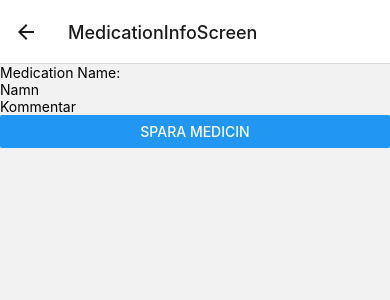
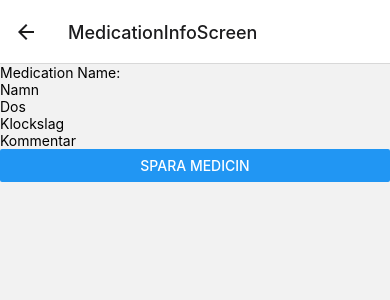
Before and after one commit to Ellik90/MedicinMinne, a React Native app: screen /MedicationInfoScreen in a window 390 px wide. Shown: the top 300 px of the page. Built offline with nearby package versions, Linux system fonts and the light colour scheme.

Commit message:
medicininformation på input text och notissidan

```diff
--- a/Contexts/MedicationContext.tsx
+++ b/Contexts/MedicationContext.tsx
@@ -1,4 +1,5 @@
 import React, { createContext, useContext, useState, ReactNode } from 'react';
+import { Timespan } from 'react-native/Libraries/Utilities/IPerformanceLogger';
 
 
 export interface Medication {
@@ -6,6 +7,8 @@ export interface Medication {
   url?: string;
   name?: string;
   comment?: string;
+  dose?: string;
+  time?: string;
 }
 
 
@@ -21,7 +24,7 @@ const MedicationContext = createContext<MedicationContextType | undefined>(undef
 
 export const MedicationProvider: React.FC<{ children: ReactNode }> = ({ children }) => {
   const [medication, setMedication] = useState<Medication | null>(
-    {id:"",url:"", name:"", comment:""}
+    {id:"", url:"", name:"", comment:"", dose: "", time: "" }
   );
 
    function addMedication(medication: Medication){
--- a/Pages/MedicationInfoScreen.tsx
+++ b/Pages/MedicationInfoScreen.tsx
@@ -1,10 +1,3 @@
-
-interface Medication {
-    name: string;
-    url?: string | undefined;
-    comment?: string | undefined;
-  }
-
 import React, { useState } from "react";
 import { View, TextInput, Text, Image, Button } from "react-native";
 import { useMedicationContext } from "../Contexts/MedicationContext";
@@ -14,51 +7,81 @@ import { RootStackParamList } from "./Navigator";
 
 type Props = NativeStackScreenProps<RootStackParamList, "MedicationInfoScreen">;
 
-  export default function MedicationInfoScreen({navigation}: Props) {
+interface Medication {
+  name: string;
+  dose?: string | undefined;
+  time?: string | undefined;
+  comment?: string | undefined;
+  url?: string | undefined;
+}
+
+export default function MedicationInfoScreen({ navigation }: Props) {
   const { medication, setMedication } = useMedicationContext();
-    const [text, setText] = useState(medication?.name || ''); // Lokal state för texten
-    const { user, addUser, setUser} = useUserContext();
+  const [name, setName] = useState(medication?.name || '');
+  const [dose, setDose] = useState(medication?.dose || '');
+  const [time, setTime] = useState(medication?.time || '');
+  const [comment, setComment] = useState(medication?.comment || '');
+  const { user, setUser } = useUserContext();
 
-    const handleTextChange = (newText: string) => {
-        setText(newText);
-        setMedication({ ...medication,id:medication?.id, name: newText, comment: newText });
+  const handleNameChange = (newName: string) => {
+    setName(newName);
+    setMedication({ ...medication, name: newName });
   };
 
+  const handleDoseChange = (newDose: string) => {
+    setDose(newDose);
+    setMedication({ ...medication, dose: newDose });
+  };
+
+  const handleTimeChange = (newTime: string) => {
+    setTime(newTime);
+    setMedication({ ...medication, time: newTime });
+  };
+
+  const handleCommentChange = (newComment: string) => {
+    setComment(newComment);
+    setMedication({ ...medication, comment: newComment });
+  };
 
   const saveMedicationToUser = () => {
     const updatedMedications = user?.medications ? [...user.medications] : [];
 
-
     if (medication) {
-          console.log(updatedMedications);
       updatedMedications.push(medication);
     }
-
 
     setUser({ ...user, medications: updatedMedications });
     navigation.navigate("Användarsidan");
   };
 
-
   return (
     <View>
       <Text>Medication Name:</Text>
-
       <TextInput
-          onChangeText={handleTextChange}
-          value={text}
+        onChangeText={handleNameChange}
+        value={name}
         placeholder="Namn"
       />
       <TextInput
-          onChangeText={handleTextChange}
-          value={text}
+        onChangeText={handleDoseChange}
+        value={dose}
+        placeholder="Dos"
+      />
+      <TextInput
+        onChangeText={handleTimeChange}
+        value={time}
+        placeholder="Klockslag"
+      />
+      <TextInput
+        onChangeText={handleCommentChange}
+        value={comment}
         placeholder="Kommentar"
       />
 
-        {/* <Text>{medication?.comment}</Text>
+      {/* <Text>{comment}</Text> */}
       {medication?.url && (
         <Image source={{ uri: medication.url }} style={{ width: 100, height: 100 }} />
-      )} */}
+      )}
 
       <Button title="Spara medicin" onPress={saveMedicationToUser}></Button>
     </View>
--- a/Pages/MedicationNotificationScreen.tsx
+++ b/Pages/MedicationNotificationScreen.tsx
@@ -52,7 +52,7 @@ export default function MedicationNotificationScreen() {
 
   let notificationBody = 'Det är dags att ta din medicin!';
   if (medication) {
-    notificationBody = `Nu är det dags att ta ${medication.name}`; // Lägg till din logik för att visa bilden här
+    notificationBody = `Dags att ta ${medication.time} medicinen ${medication.name}`; // Lägg till din logik för att visa bilden här
   }
 
   const scheduleNotification = async (date: Date) => {
@@ -100,6 +100,10 @@ export default function MedicationNotificationScreen() {
         <Text style={styles.notificationText}>
           Notis schemalagd för {selectedDate.toString()}
         </Text>
+        <Text>{medication?.name}</Text>
+        <Text>{medication?.dose}</Text>
+        <Text>{medication?.time}</Text>
+        <Text>{medication?.comment}</Text>
         <Image source={{ uri: medication?.url }} style={{height:100, width:100}} />
         </View>
       )}
```
Lines whose indentation alone changed are shown as unchanged.
